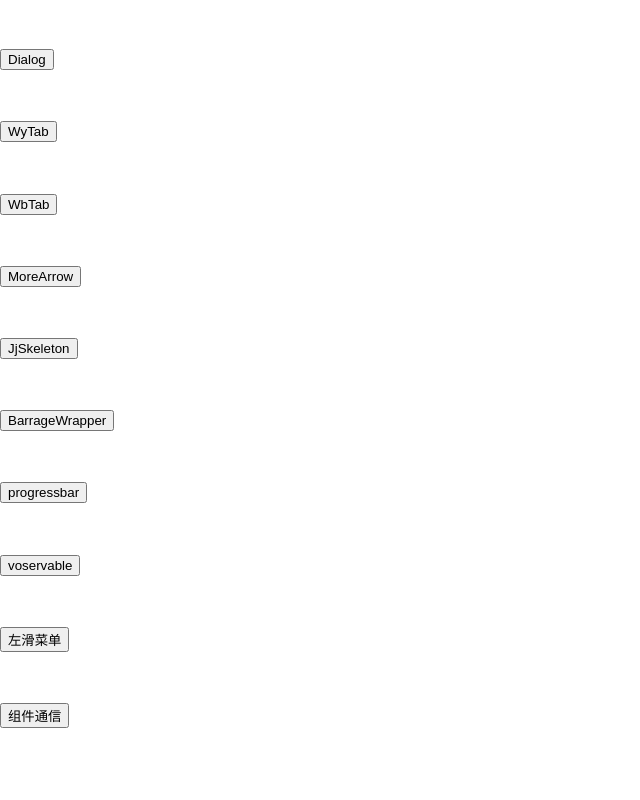
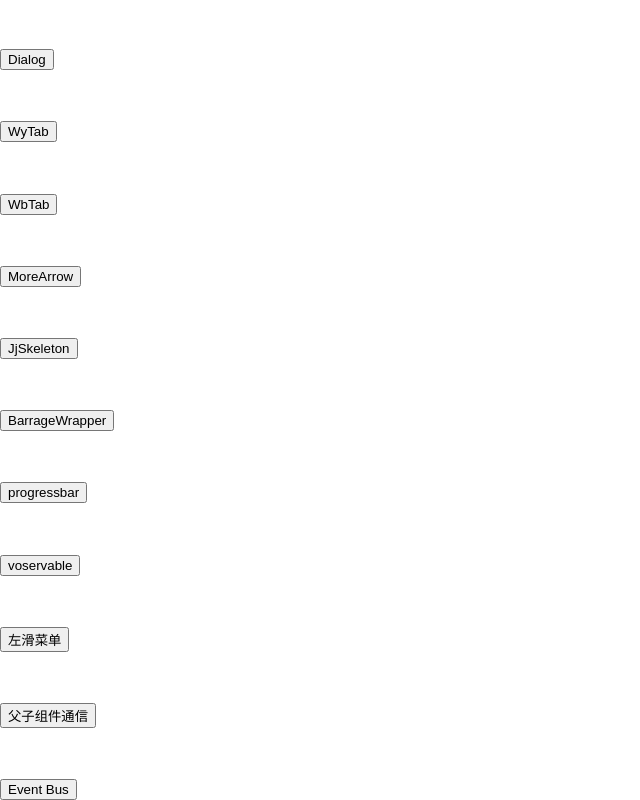
Before and after one commit to csq529/vue-components, a Vue app: page /conponentCommunication#/home in a window 1280 px wide. Shown: the part 817-1617 px from the top of the page, without its empty margins (0-640 px from the left). Before the commit the page ends 1545 px from the top, so only its background shows below. Built offline with nearby package versions, Linux system fonts and the light colour scheme.

Commit message:
Event Bus

```diff
--- /dev/null
+++ b/src/common/bus.js
@@ -0,0 +1,3 @@
+import Vue from "vue";
+let Bus = new Vue();
+export default Bus;
--- /dev/null
+++ b/src/components/EventChildren/index.vue
@@ -0,0 +1,27 @@
+<template>
+  <div>
+    {{ num }}
+  </div>
+</template>
+
+<script>
+  import Bus from '@/common/bus'
+
+  export default {
+    data() {
+      return {
+        num: ''
+      }
+    },
+    created () {
+      Bus.$on('getTarget', target => {
+        this.num = target
+        console.log('target:', target)
+      })
+    }
+  }
+</script>
+
+<style lang="stylus" scoped>
+
+</style>
--- a/src/router.js
+++ b/src/router.js
@@ -107,9 +107,16 @@ const VObservable = r =>
 // 左滑菜单SliderBar
 const SliderBar = r =>
   require.ensure([], () => r(require("./views/SliderBar")), "SliderBar");
-// 组件通信
+// 父子组件通信
 const ConponentCommunication = r =>
-  require.ensure([], () => r(require("./views/ConponentCommunication")), "ConponentCommunication");
+  require.ensure(
+    [],
+    () => r(require("./views/ConponentCommunication")),
+    "ConponentCommunication"
+  );
+// Event Bus
+const EventBus = r =>
+  require.ensure([], () => r(require("./views/EventBus")), "EventBus");
 Vue.use(Router);
 
 export default new Router({
@@ -239,6 +246,11 @@ export default new Router({
       path: "/conponentCommunication",
       name: "ConponentCommunication",
       component: ConponentCommunication
+    },
+    {
+      path: "/eventBus",
+      name: "EventBus",
+      component: EventBus
     }
   ]
 });
--- /dev/null
+++ b/src/views/EventBus/index.vue
@@ -0,0 +1,30 @@
+<template>
+  <div>
+    <event-children></event-children>
+    <button @click="to">Father</button>
+  </div>
+</template>
+
+<script>
+  import Bus from '@/common/bus'
+  import EventChildren from '@/components/EventChildren'
+
+  export default {
+    components: {
+      EventChildren
+    },
+    data() {
+      return {
+      }
+    },
+    methods: {
+      to () {
+        Bus.$emit('getTarget', '123')
+      }
+    }
+  }
+</script>
+
+<style lang="stylus" scoped>
+
+</style>
--- a/src/views/Home/Home.vue
+++ b/src/views/Home/Home.vue
@@ -70,7 +70,10 @@
         <button>左滑菜单</button>
       </router-link>
       <router-link tag="li" :to="{path: '/conponentCommunication'}">
-        <button>组件通信</button>
+        <button>父子组件通信</button>
+      </router-link>
+      <router-link tag="li" :to="{path: '/eventBus'}">
+        <button>Event Bus</button>
       </router-link>
     </ul>
   </div>
```
